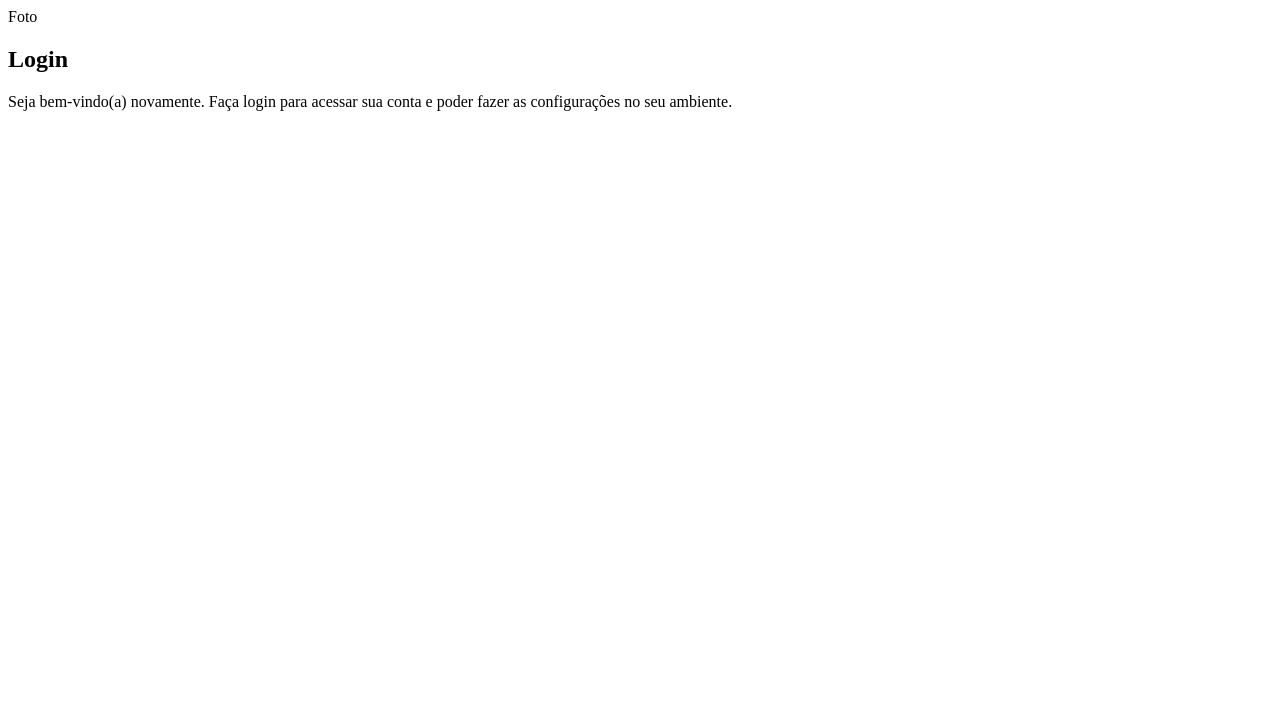
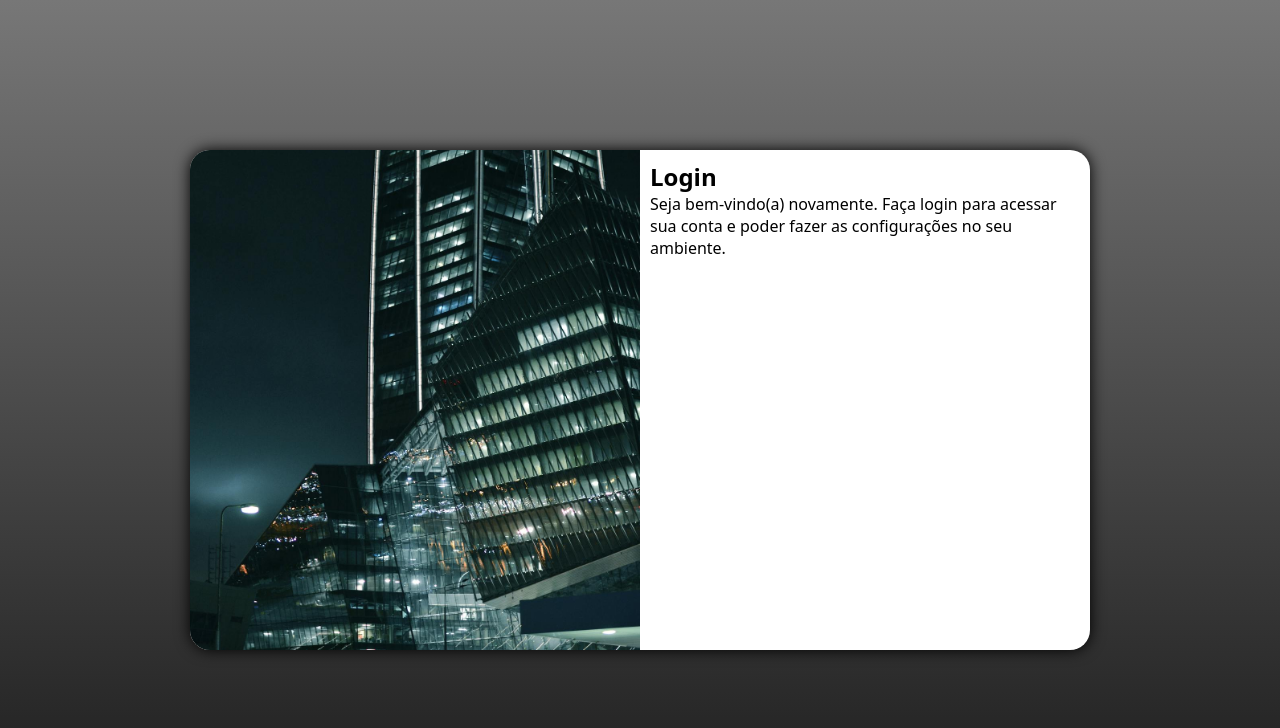
Before and after one commit to Davicouto530/projeto-login, a plain HTML site: page index.html in a window 1280 px wide. Drawn offline with Linux system fonts and the light colour scheme.

Commit message:
Projeto tela de login.

```diff
--- /dev/null
+++ b/estilos/media-query.css
@@ -0,0 +1,43 @@
+@charset "UTF-8";
+
+@media screen and (min-width: 768px) and (max-width: 992px) {
+    html, body {
+        background: linear-gradient(to top, rgb(43, 43, 43), rgb(119, 119, 119));
+    }
+
+    section#login {
+        width: 80vw;
+    }
+
+    section#login > div#imagem {
+        float: right;
+        width: 50%;
+        height: 100%;
+    }
+
+    section#login > div#formulario {
+        float: left;
+        width: 50%;
+    }
+}
+
+@media screen and (min-width: 993px) {
+    html, body {
+        background: linear-gradient(to top, rgb(31, 31, 31), rgb(119, 119, 119));
+    }
+
+    section#login {
+        width: 900px;
+    }
+
+    section#login > div#imagem {
+        float: left;
+        width: 50%;
+        height: 100%;
+    }
+
+    section#login > div#formulario {
+        float: right;
+        width: 50%;
+    }
+}
--- a/estilos/style.css
+++ b/estilos/style.css
@@ -1 +1,47 @@
 @charset "UTF-8";
+
+* {
+    margin: 0;
+    padding: 0;
+    font-family: system-ui, -apple-system, BlinkMacSystemFont, 'Segoe UI', Roboto, Oxygen, Ubuntu, Cantarell, 'Open Sans', 'Helvetica Neue', sans-serif;
+    box-sizing: border-box;
+}
+
+html, body {
+    background-color: rgb(119, 119, 119);
+    height: 100%;
+    width: 100%;
+}
+
+main {
+    position: relative;
+    height: 100%;
+    width: 100%;
+}
+
+section#login {
+    position: absolute;
+    top: 50%;
+    left: 50%;
+    transform: translate(-50%, -50%);
+    overflow: hidden;
+
+    background-color: white;
+    width: 250px;
+    height: 500px;
+    border-radius: 20px;
+    box-shadow: 0px 0px 15px rgb(0, 0, 0);
+    transition: width 0.6s, height 0.6s;
+    transition-timing-function: ease;
+}
+
+section#login > div#imagem {
+    background: rgb(119, 119, 119) url(../imagens/pexels-darya-grey_owl-132130036-14186240.jpg) no-repeat;
+    background-size: cover;
+    background-position: right bottom;
+    height: 200px;
+}
+
+section#login > div#formulario {
+    padding: 10px;
+}
--- a/index.html
+++ b/index.html
@@ -5,12 +5,13 @@
     <meta name="viewport" content="width=device-width, initial-scale=1.0">
     <title>Login</title>
     <link rel="stylesheet" href="estilos/style.css">
+    <link rel="stylesheet" href="estilos/media-query.css">
 </head>
 <body>
     <main>
         <section id="login">
             <div id="imagem">
-                Foto
+                <!-- AQUI VAI A IMAGEM DO LADO DO FORMULÁRIO, QUE FOI COLOCA PELO CSS-->
             </div>
             <div id="formulario">
                 <h1>Login</h1>
```
